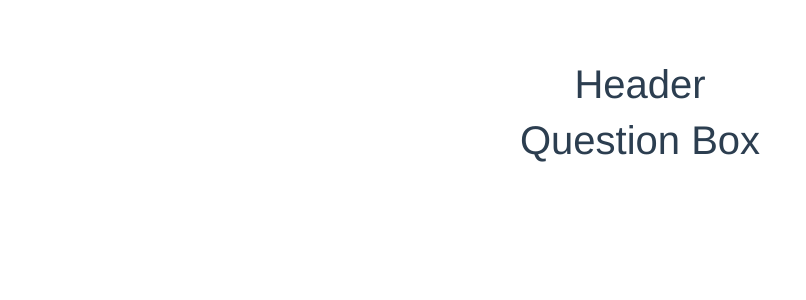
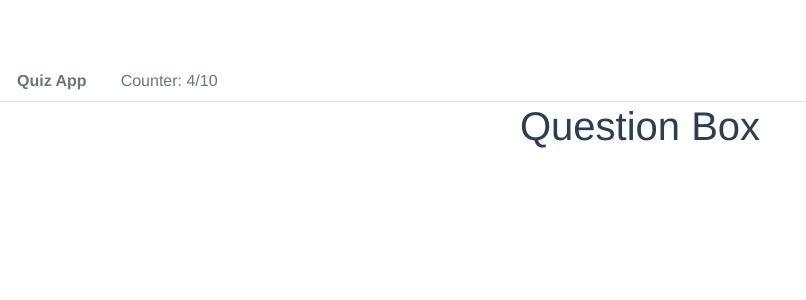
Before and after one commit to rayhan-mursalin/Quiz, a Vue app: page / in a window 1280 px wide. Shown: the top 300 px of the page, without its empty margins (0-806 px from the left). Built offline with nearby package versions, Linux system fonts and the light colour scheme.

Commit message:
Update header

```diff
--- a/src/components/Header.vue
+++ b/src/components/Header.vue
@@ -1,3 +1,8 @@
 <template>
-    <h1>Header</h1>
+<div>
+	<b-nav tabs>
+		<b-nav-item disabled><b>Quiz App</b></b-nav-item>
+		<b-nav-item disabled>Counter: 4/10</b-nav-item>
+	</b-nav>
+  </div>
 </template>
--- a/src/components/QuestionBox.vue
+++ b/src/components/QuestionBox.vue
@@ -1,3 +1,3 @@
 <template>
-    <h1>Question Box</h1>
+	<h1>Question Box</h1>
 </template>
--- a/src/main.js
+++ b/src/main.js
@@ -8,5 +8,5 @@ Vue.use(BootstrapVue)
 Vue.config.productionTip = false
 
 new Vue({
-  render: h => h(App),
+	render: h => h(App),
 }).$mount('#app')
```
Also changed, not shown: src/App.vue (indentation only).
